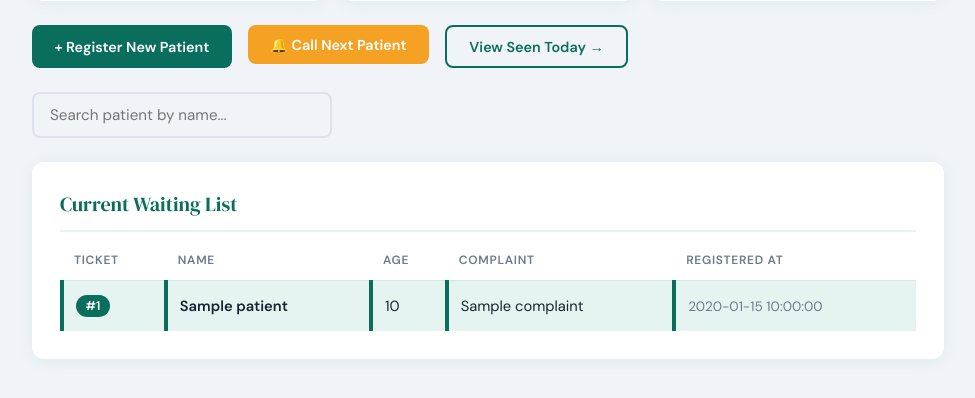
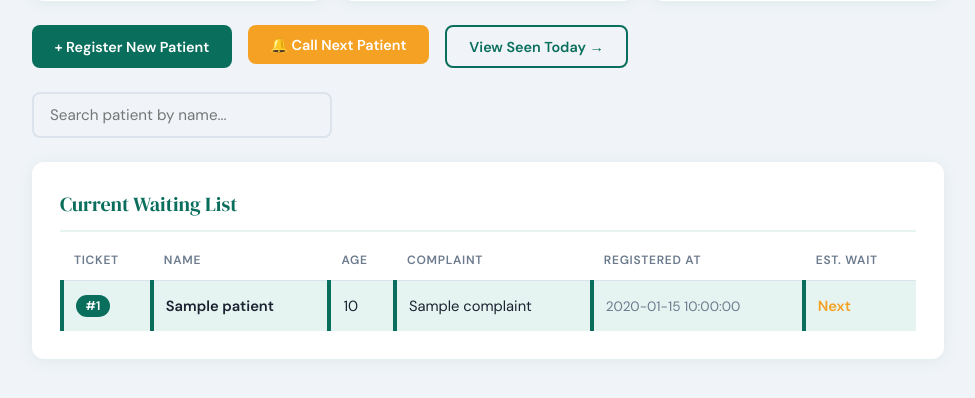
Before and after one commit to zuhurahh/health_clinic, a Flask app: template templates/index.html in a window 1280 px wide. Shown: the part 295-693 px from the top of the page, without its empty margins (152-1127 px from the left). Run offline with Flask 3, Linux system fonts and the light colour scheme; the template is opened without the code that fills it: most values are stand-ins (such as "Sample title", 1, 10 or a date in 2020).

Commit message:
show estimated wait time per patient in queue

```diff
--- a/templates/index.html
+++ b/templates/index.html
@@ -58,6 +58,7 @@
         <th>Age</th>
         <th>Complaint</th>
         <th>Registered At</th>
+        <th>Est. Wait</th>
       </tr>
     </thead>
     <tbody>
@@ -68,6 +69,7 @@
         <td>{{ patient.age }}</td>
         <td>{{ patient.complaint }}</td>
         <td style="color:var(--muted); font-size:0.85rem;">{{ patient.registered_at }}</td>
+        <td style="color:var(--accent); font-weight:600;">{% if loop.first %}Next{% else %}~{{ loop.index0 * 5 }} mins{% endif %}</td>
       </tr>
       {% endfor %}
     </tbody>
```
